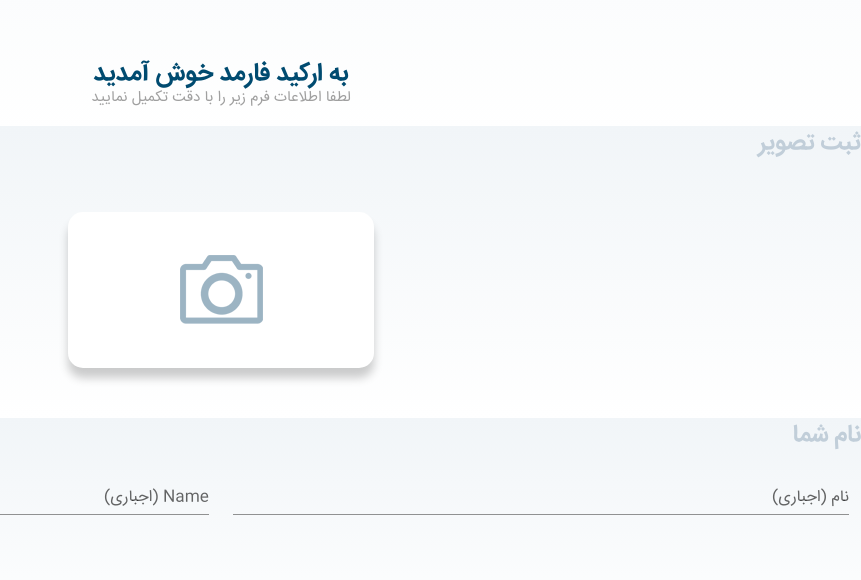
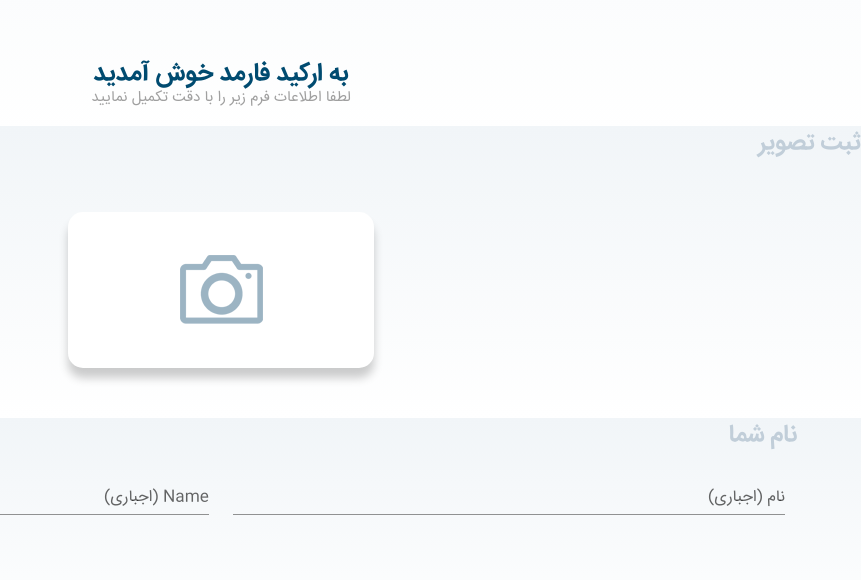
Before and after one commit to mistrs2p/orkidify_hr, a Vue app: page / in a window 1280 px wide. Shown: the part 366-946 px from the top of the page, without its empty margins (419-1280 px from the left). Built offline with nearby package versions, Linux system fonts and the light colour scheme.

Commit message:
Margin Style Changed to .twoPart

```diff
--- a/src/App.vue
+++ b/src/App.vue
@@ -103,10 +103,10 @@ export default {
     background: linear-gradient(180deg, #f1f5f8 0%, #ffffff 100%);
     /* overflow: hidden; */
     flex-direction: column;
-    margin: auto 4rem;
   }
 
   .row div.twoPart {
+    margin: auto 4rem;
     display: flex;
     flex-wrap: wrap;
   }
```
